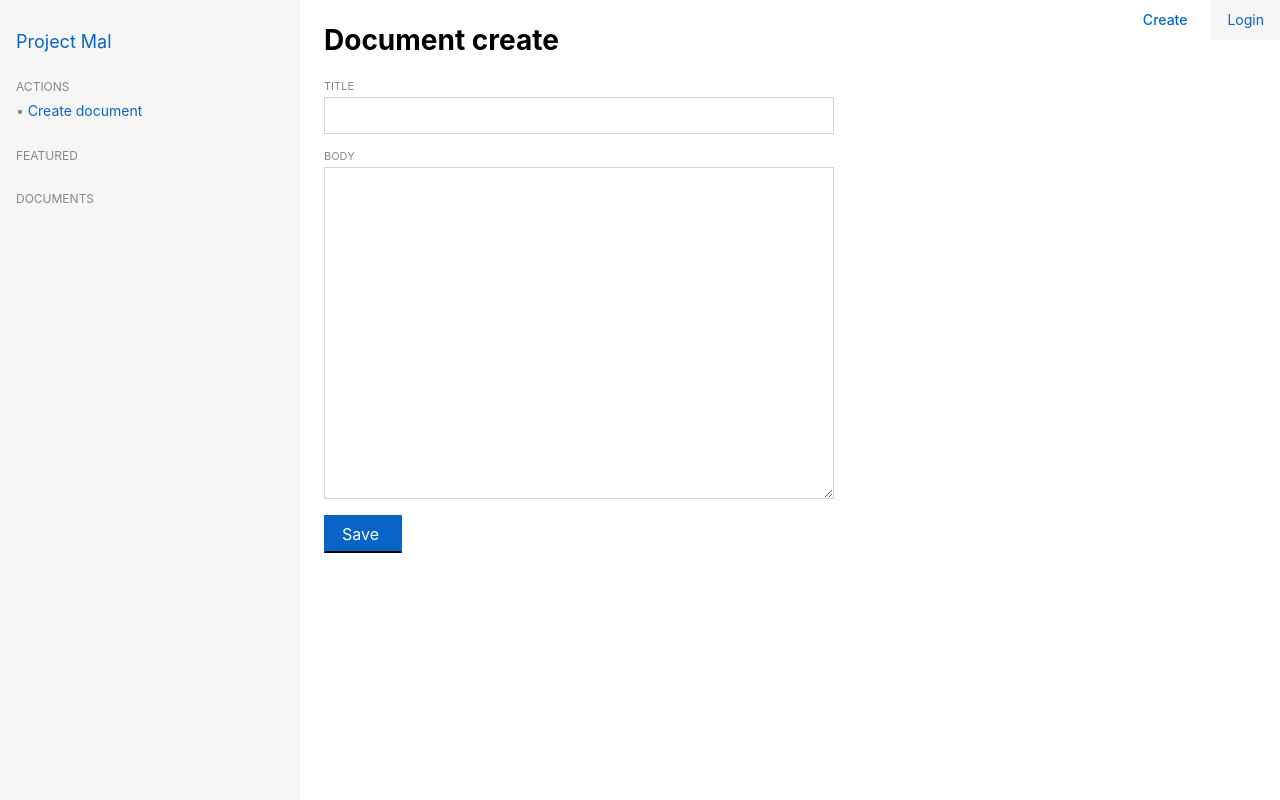
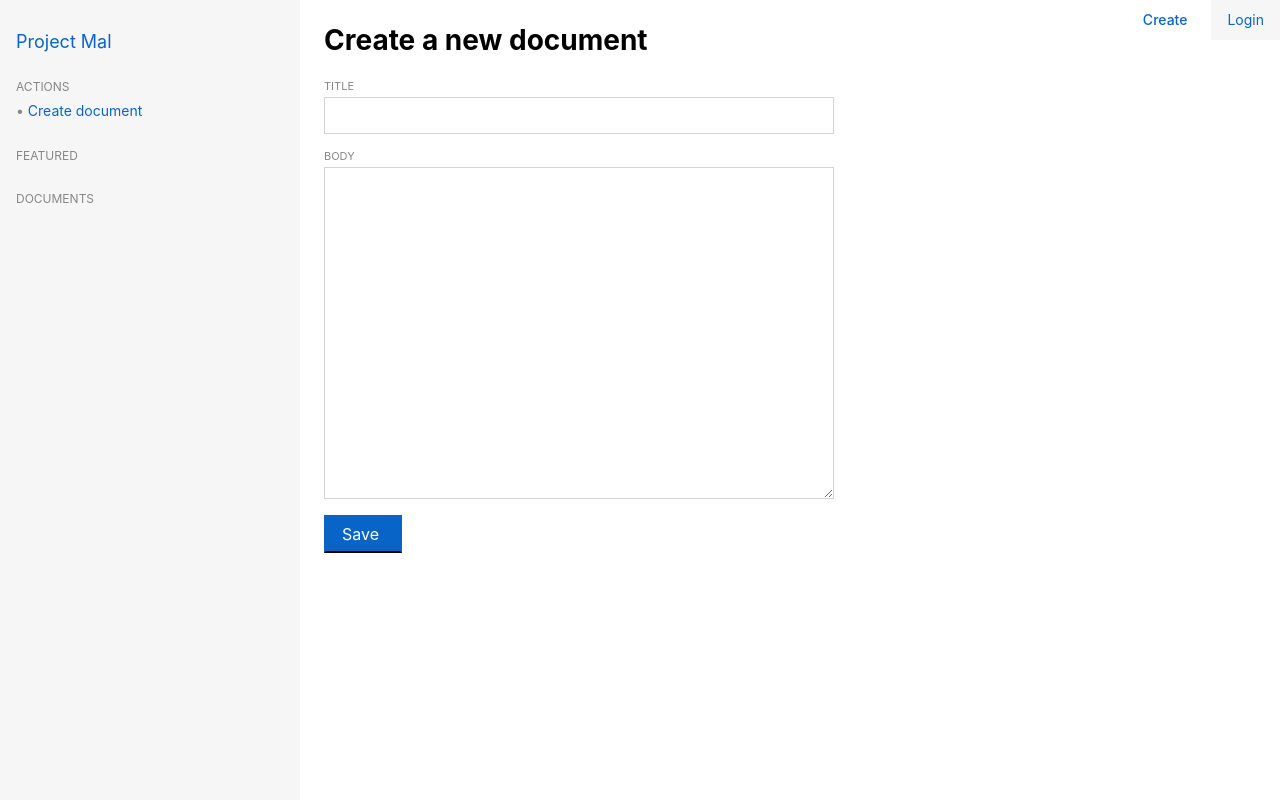
Before and after one commit to sirodoht/mal, a Django app: page /documents/create/ in a window 1280 px wide. Run offline with Django 3.2, Linux system fonts and the light colour scheme; data that the repository does not hold is empty.

Commit message:
update document create template copy

```diff
--- a/main/templates/main/document_create.html
+++ b/main/templates/main/document_create.html
@@ -2,7 +2,7 @@
 
 {% block content %}
 <main class="create">
-    <h1>Document create</h1>
+    <h1>Create a new document</h1>
     <form action="{% url 'main:document_create' %}" method="post" class="create-form">
         <label for="title">Title</label>
         <input type="text" name="title" id="title" class="create-form-title">
```
